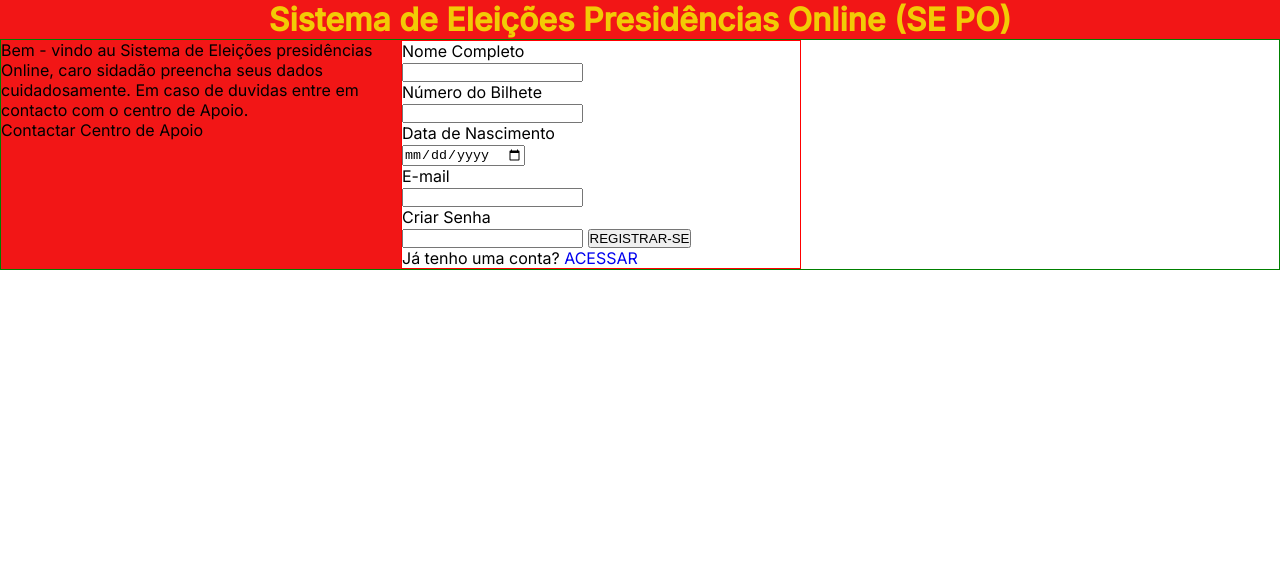
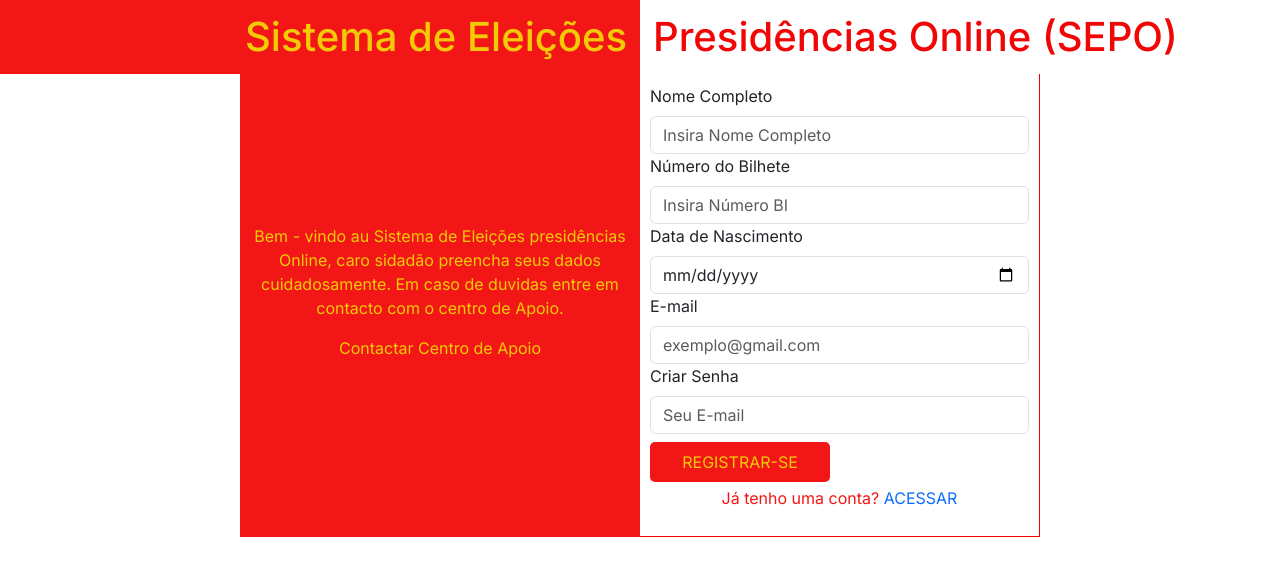
Before and after one commit to EdsonGaspar/Projecto-Bacharel, a plain HTML site: page sepo/logout.html in a window 1280 px wide. Drawn offline with nearby package versions, Linux system fonts and the light colour scheme.

Commit message:
Terminando Logout

```diff
--- a/sepo/css/style.css
+++ b/sepo/css/style.css
@@ -221,8 +221,12 @@ div.conf-senha{
     font-weight: 300;
 
 }
+.col-form-label
 .btn-local:hover{
     color: white;
+}
+p{
+    color: #fff;
 }
 .p-login{
     text-align: center;
@@ -241,6 +245,9 @@ header{
     color: #F2CB05;
     text-align: center;
     margin-bottom: 20px;
+}
+header h1{
+    padding: 13px;
 }
 main h2{
     text-align: center;
@@ -318,7 +325,8 @@ main h2{
 /*Iniciando o Logout*/
 #logout-ver-bra{
     display: flex;
-    border: 1px solid green;
+    width: 800px;
+    margin: auto;
 }
 #cabeca-log{
     margin-bottom: 0;
@@ -327,9 +335,66 @@ main h2{
 .logout-vermelho{
     width: 400px;
     background-color: #F21616;
+    padding: 10px;
 }
 /*Lado Azul*/
 .logout-branco{
     width: 400px;
-    border: 1px solid red;
+    border-right: 1px solid red;
+    border-bottom: 1px solid red;
+    padding: 10px;
 }
+header h1{
+    margin-bottom: 0px;
+    background-color: transparent;
+}
+header#cabeca-log{
+    display: flex;
+    flex-direction: row;
+}
+header#cabeca-log div{
+    width: 50%;
+    margin: auto;
+
+}
+div.amarelo-h1 h1{
+    text-align: right;
+}
+div.vermelho-h1 h1{
+    text-align: left;
+}
+/*header#cabeca-log h1 #quebra{
+    display: block;
+}*/
+header#cabeca-log .amrarelo-h1{
+    color: #F2CB05;
+
+}
+header#cabeca-log .vermelho-h1{
+    color: #F10606;
+    background-color: white;
+}
+.text-amarelo{
+    color: #F2CB05;
+    text-align: center;
+    margin-top: 140px;
+}
+.contacto{
+    color: #F2CB05;
+    text-align: center;
+}
+/*Botão Registar*/
+#btn-Registrar{
+    margin: 8px auto 4px;
+    width: 180px;
+    height: 40px;
+    background-color: #F21616;
+    text-align: center;
+    color: #F2CB05;
+    border: none;
+    border-radius: 5px;
+}
+form p{
+    text-align: center;
+    color: #F21616;
+}
--- a/sepo/logout.html
+++ b/sepo/logout.html
@@ -4,13 +4,20 @@
     <meta charset="UTF-8">
     <meta name="viewport" content="width=device-width, initial-scale=1.0">
     <title>Tela de Cadastro</title>
+
+    <link href="https://cdn.jsdelivr.net/npm/bootstrap@5.3.0/dist/css/bootstrap.min.css" rel="stylesheet" integrity="sha384-9ndCyUaIbzAi2FUVXJi0CjmCapSmO7SnpJef0486qhLnuZ2cdeRhO02iuK6FUUVM" crossorigin="anonymous">
+    <!--Css local-->
     <link rel="stylesheet" href="./css/style.css">
 </head>
 <body>
     <header id="cabeca-log">
-        <h1>Sistema de Eleições   Presidências Online
-        (SE  PO)
-        </h1>
+        <div class="amarelo-h1">
+        <h1>Sistema de Eleições
+             </h1>
+        </div>
+        <div class="vermelho-h1">
+            <h1>Presidências Online (SEPO)</h1>
+        </div>
     </header>
     <main>
         <section id="logout-ver-bra">
@@ -26,21 +33,26 @@
             </div>
             <div class="logout-branco">
                 <form action="index.html">
-                    <p>Nome Completo</p>
-                    <input type="text" name="nomeCompleto">
-                    <p>Número do Bilhete</p>
-                    <input type="text" name="numeroDoBI">
-                    <p>Data de Nascimento</p>
-                    <input type="date" name="data de">
-                    <p>E-mail</p>
-                    <input type="email" name="email">
-                    <p>Criar Senha</p>
-                    <input type="password" name="password">
-                    <button class="submit">REGISTRAR-SE</button>
+                    <label class="form-label">Nome Completo</label>
+                    <input type="text" name="nomeCompleto" class="form-control" placeholder="Insira Nome Completo">
+                    <label class="form-label">Número do Bilhete</label>
+                    <input type="text" name="numeroDoBI" class="form-control" placeholder="Insira Número BI">
+                    <label class="form-label">Data de Nascimento</label>
+                    <input type="date" name="data de" class="form-control">
+                    <label class="form-label">E-mail</label>
+                    <input type="email" name="email" class="form-control" placeholder="exemplo@gmail.com">
+                    <label class="form-label">Criar Senha</label>
+                    <input type="password" name="password" class="form-control" placeholder="Seu E-mail">
+                    <button class="submit" id="btn-Registrar">REGISTRAR-SE</button>
                     <p>Já tenho uma conta? <a href="login.html">ACESSAR</a></p>
                 </form>
             </div>
         </section>
     </main>
+
+    <!--Link JS Boostrap-->
+    <script src="https://cdn.jsdelivr.net/npm/bootstrap@5.3.0/dist/js/bootstrap.bundle.min.js" integrity="sha384-geWF76RCwLtnZ8qwWowPQNguL3RmwHVBC9FhGdlKrxdiJJigb/j/68SIy3Te4Bkz" crossorigin="anonymous"></script>
+    <!--Script local-->
+    <script src="./js/script.js"></script>
 </body>
 </html>
```
Also changed, not shown: sepo/login.html (+1 -1 lines).
